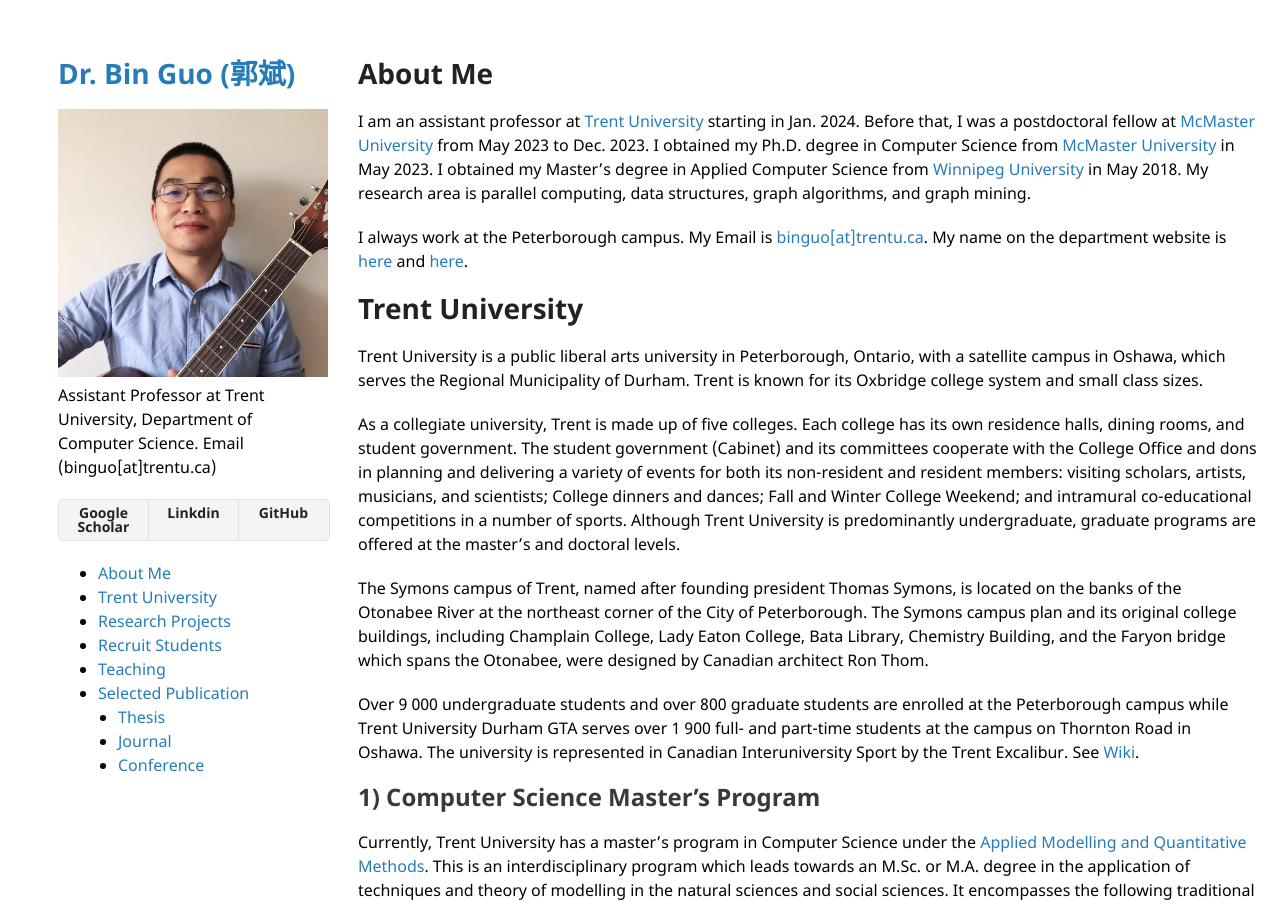
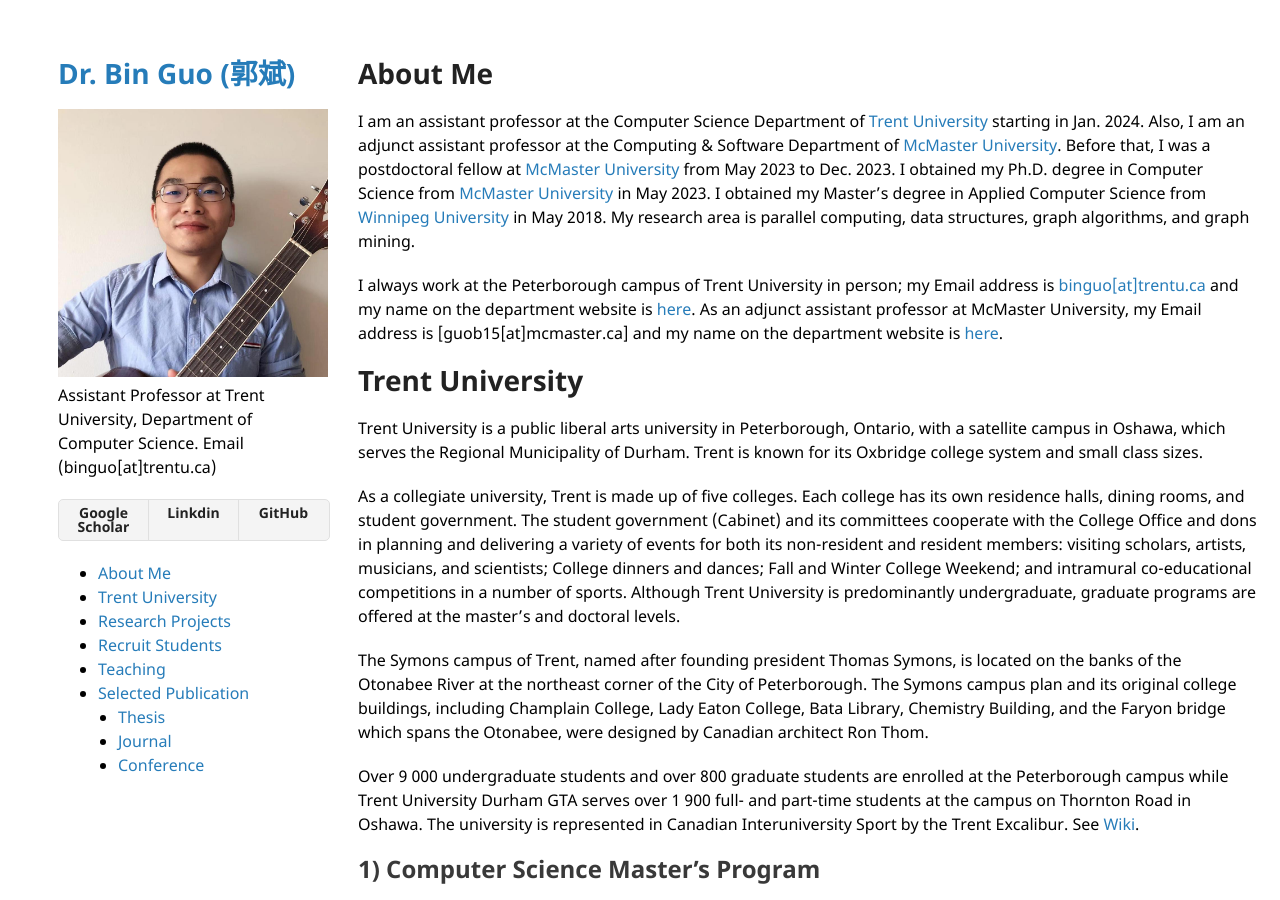
Before and after one commit to bin-guo/bin-guo.github.io, a Jekyll site: the page built from index.md, in a window 1280 px wide and 900 px high. Built offline with Jekyll 4.4.1, drawn with Linux system fonts in a browser that asks for light colours; our own code applies the rules of GitHub Pages for plain Markdown files.

Commit message:
Update index.md

```diff
--- a/index.md
+++ b/index.md
@@ -1,7 +1,7 @@
 # About Me
-I am an assistant professor at [Trent University](https://www.trentu.ca/) starting in Jan. 2024. Before that, I was a postdoctoral fellow at [McMaster University](https://dailynews.mcmaster.ca/) from May 2023 to Dec. 2023. I obtained my Ph.D. degree in Computer Science from [McMaster University](https://dailynews.mcmaster.ca/) in May 2023. I obtained my Master's degree in Applied Computer Science from [Winnipeg University](https://www.uwinnipeg.ca/) in May 2018. My research area is parallel computing, data structures, graph algorithms, and graph mining.
+I am an assistant professor at the Computer Science Department of [Trent University](https://www.trentu.ca/cois/) starting in Jan. 2024. Also, I am an adjunct assistant professor at the Computing & Software Department of [McMaster University](https://www.eng.mcmaster.ca/cas/). Before that, I was a postdoctoral fellow at [McMaster University](https://dailynews.mcmaster.ca/) from May 2023 to Dec. 2023. I obtained my Ph.D. degree in Computer Science from [McMaster University](https://dailynews.mcmaster.ca/) in May 2023. I obtained my Master's degree in Applied Computer Science from [Winnipeg University](https://www.uwinnipeg.ca/) in May 2018. My research area is parallel computing, data structures, graph algorithms, and graph mining.
 
-I always work at the Peterborough campus. My Email is [binguo\[at\]trentu.ca](mailto:binguo@trentu.ca). My name on the department website is [here](https://www.trentu.ca/cois/faculty-research) and [here](https://www.eng.mcmaster.ca/cas/people/adjuncts-and-associates/).
+I always work at the Peterborough campus of Trent University in person; my Email address is [binguo\[at\]trentu.ca](mailto:binguo@trentu.ca) and my name on the department website is [here](https://www.trentu.ca/cois/faculty-research). As an adjunct assistant professor at McMaster University, my Email address is [guob15\[at\]mcmaster.ca] and my name on the department website is [here](https://www.eng.mcmaster.ca/cas/people/adjuncts-and-associates/).
 
 # Trent University
 
```
